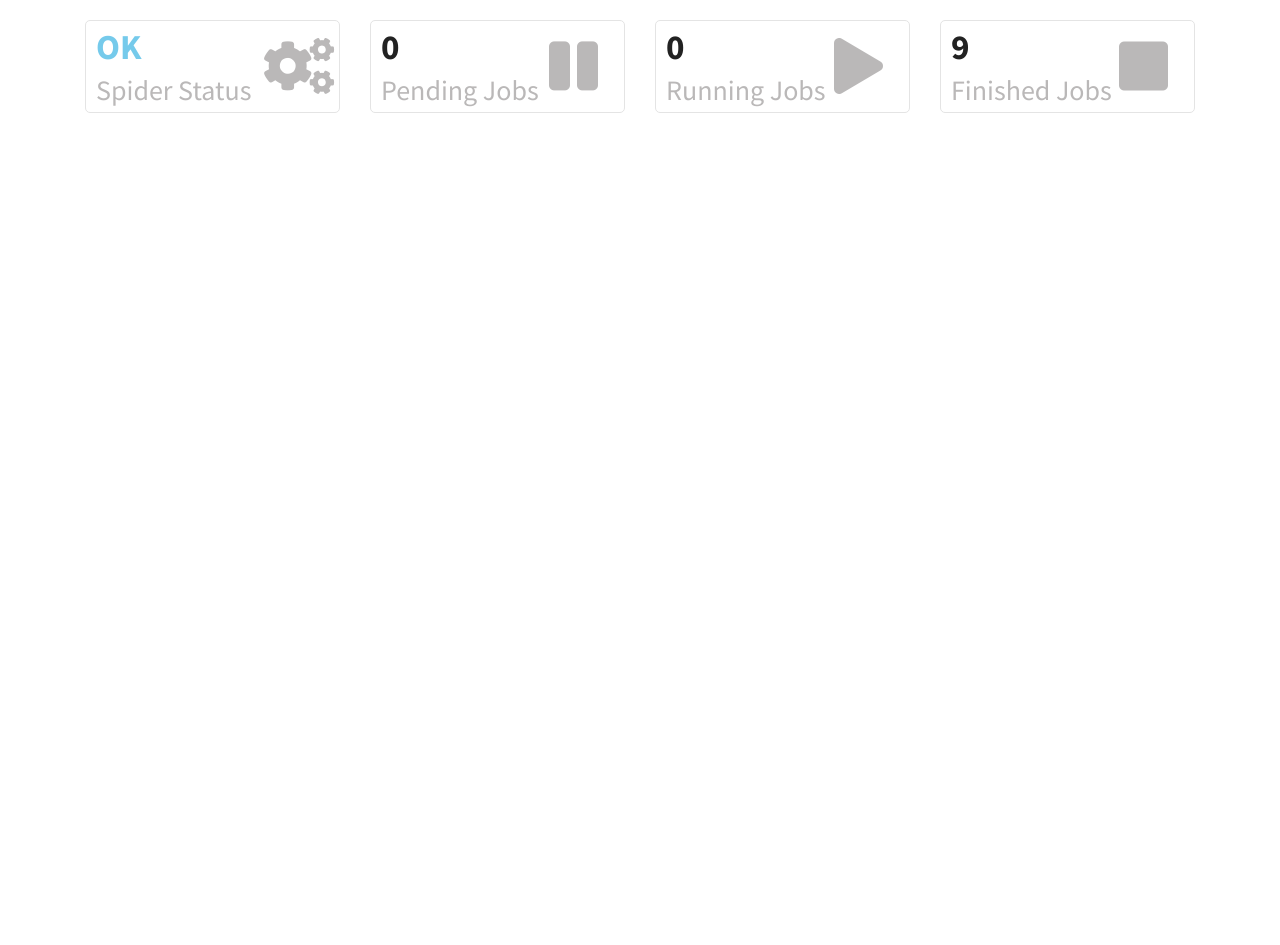
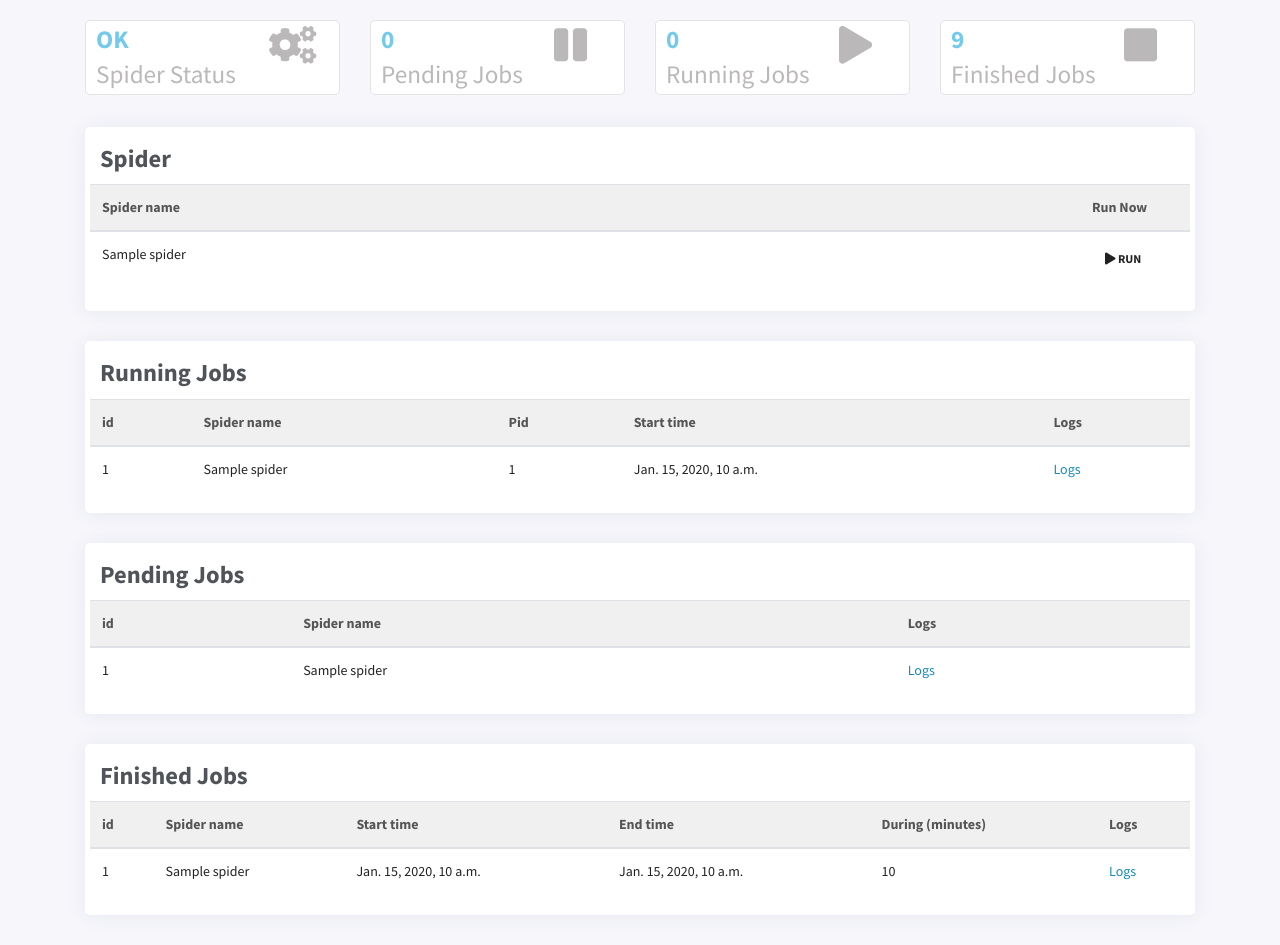
Before and after one commit to devopszcom/scrapy-ui, a Django app: template scrapy_ui/scrapy_ui/templates/crawler/status_node.html in a window 1280 px wide. Shown: the part 57-1002 px from the top of the page. Before the commit the page ends 170 px from the top, so only its background shows below. Run offline with Django 3.2, Linux system fonts and the light colour scheme; the template is opened without the code that fills it: most values are stand-ins (such as "Sample title", 1, 10 or a date in 2020); some libraries are stand-ins or nearby versions.

Commit message:
add status node page

```diff
--- a/scrapy_ui/scrapy_ui/crawler/urls.py
+++ b/scrapy_ui/scrapy_ui/crawler/urls.py
@@ -5,5 +5,5 @@ from . import views
 urlpatterns = [
     path('', views.index, name='index'),
     path('add-node', views.add_node, name='add_node'),
-    path('nodes/<int:node_id>/status', views.status_node, name='status_node'),
+    path('nodes/<int:node_id>/<str:project_name>/status', views.status_node, name='status_node'),
 ]
--- a/scrapy_ui/scrapy_ui/static/css/custom.css
+++ b/scrapy_ui/scrapy_ui/static/css/custom.css
@@ -1,3 +1,8 @@
+body{
+    background: #F6F6FB;
+    /*font-size: 1.1em;*/
+}
+
 .crawler-node a{
     color: #ffffff;
 }
@@ -34,10 +39,10 @@
     height: 20px;
     color: #BAB8B8;
     position: absolute;
-    right: 55px;
-    top: 4px;
+    right: 50px;
+    top: -3px;
     z-index: 1;
-    font-size: 4em;
+    font-size: 2.7em;
 }
 
 
@@ -50,12 +55,32 @@
 
 .tile-stats h3 {
     color: #BAB8B8;
-    font-size: 2em;
+    font-size: 1.8em;
 }
 
 
 .tile-stats .count {
-    font-size: 2.5em;
+    font-size: 1.8em;
     font-weight: bold;
     text-transform: uppercase;
 }
+
+.sui-box {
+    border-radius: 5px;
+    -webkit-box-shadow: 0 1px 20px 0 rgba(69,90,100,0.08);
+    box-shadow: 0 1px 20px 0 rgba(69,90,100,0.08);
+    border: none;
+    margin-bottom: 30px;
+    padding: 5px;
+    background: #FFFFFF;
+}
+
+.sui-box .title {
+    padding-top: 10px;
+    padding-left: 10px;
+
+    color: #505458;
+    font-weight: 600;
+    display: inline-block;
+    line-height: 1.4;
+}
--- a/scrapy_ui/scrapy_ui/templates/crawler/list_node.html
+++ b/scrapy_ui/scrapy_ui/templates/crawler/list_node.html
@@ -14,7 +14,7 @@
                 <small style="font-size: 50%">{{node.host}}:{{node.port}}</small>
             </h2>
             {% for project in node.projects %}
-            <a href="">
+            <a href="{% url 'crawler:status_node' node.id project %}">
                 <strong>{{project}}</strong>
             </a>
             {% endfor %}
--- a/scrapy_ui/scrapy_ui/templates/crawler/status_node.html
+++ b/scrapy_ui/scrapy_ui/templates/crawler/status_node.html
@@ -19,7 +19,7 @@
             <div class="tile-stats">
                 <div class="icon"><i class="fa fa-pause"></i>
                 </div>
-            <div class="count" style="text-transform: uppercase;">0</div>
+                <div class="count text-info" style="text-transform: uppercase;">0</div>
                 <h3>Pending Jobs</h3>
                 <!--<p>Lorem ipsum psdea itgum rixt.</p>-->
             </div>
@@ -29,7 +29,7 @@
             <div class="tile-stats">
                 <div class="icon"><i class="fa fa-play"></i>
                 </div>
-            <div class="count" style="text-transform: uppercase;">0</div>
+                <div class="count text-info" style="text-transform: uppercase;">0</div>
                 <h3>Running Jobs</h3>
                 <!--<p>Lorem ipsum psdea itgum rixt.</p>-->
             </div>
@@ -39,7 +39,7 @@
             <div class="tile-stats">
                 <div class="icon"><i class="fa fa-stop"></i>
                 </div>
-            <div class="count" style="text-transform: uppercase;">9</div>
+                <div class="count text-info" style="text-transform: uppercase;">9</div>
                 <h3>Finished Jobs</h3>
                 <!--<p>Lorem ipsum psdea itgum rixt.</p>-->
             </div>
@@ -47,4 +47,106 @@
 
     </div>
 
+
+
+    <div class="sui-box">
+        <h3 class="title">Spider</h3>
+        <table class="table ">
+            <thead class="thead-light">
+            <tr>
+                <th>Spider name</th>
+                <th width="10%">Run Now</th>
+            </tr>
+            </thead>
+            <tbody>
+            {% for spider in spiders %}
+                <tr>
+                    <td>{{ spider }}</td>
+                    <td><a class="btn btn-default" href=""><i
+                            class="fa fa-play"></i> Run</a></td>
+                </tr>
+            {% endfor %}
+            </tbody>
+        </table>
+    </div>
+
+    <div class="sui-box">
+        <h3 class="title">Running Jobs</h3>
+        <table class="table">
+            <thead class="thead-light">
+            <tr>
+                <th>id</th>
+                <th>Spider name</th>
+                <th>Pid</th>
+                <th>Start time</th>
+                <th>Logs</th>
+            </tr>
+            </thead>
+            <tbody>
+            {% for job in jobs.running %}
+                <tr>
+                    <td>{{ job.id }}</td>
+                    <td>{{ job.spider }}</td>
+                    <td>{{ job.pid }}</td>
+                    <td class="mm-time" data-utc="{{ job.start_time }}">{{ job.start_time }}</td>
+                    <td><a target="_blank" href="{{ log_url }}/{{ job.spider }}/{{ job.id }}.log">Logs</a></td>
+                </tr>
+            {% endfor %}
+            </tbody>
+        </table>
+    </div>
+
+    <div class="sui-box">
+        <h3 class="title">Pending Jobs</h3>
+        <table class="table">
+            <thead class="thead-light">
+            <tr>
+                <th>id</th>
+                <th>Spider name</th>
+                <th>Logs</th>
+            </tr>
+            </thead>
+            <tbody>
+            {% for job in jobs.pending %}
+                <tr>
+                    <td>{{ job.id }}</td>
+                    <td>{{ job.spider }}</td>
+                    <td><a target="_blank" href="{{ log_url }}/{{ job.spider }}/{{ job.id }}.log">Logs</a></td>
+                </tr>
+            {% endfor %}
+            </tbody>
+        </table>
+    </div>
+
+
+    <div class="sui-box">
+        <h3 class="title">Finished Jobs</h3>
+        <table class="table">
+            <thead class="thead-light">
+            <tr>
+                <th>id</th>
+                <th>Spider name</th>
+                <th>Start time</th>
+                <th>End time</th>
+                <th>During (minutes)</th>
+                <th>Logs</th>
+            </tr>
+            </thead>
+            <tbody>
+            {% for job in jobs.finished %}
+                <tr>
+                    <td>{{ job.id }}</td>
+                    <td>{{ job.spider }}</td>
+                    <td class="mm-time" data-utc="{{ job.start_time }}">{{ job.start_time }}</td>
+                    <td class="mm-time" data-utc="{{ job.end_time }}">{{ job.end_time }}</td>
+                    <td>{{ job.during|floatformat:-2 }}</td>
+                    <td><a target="_blank" href="{{ log_url }}/{{ job.spider }}/{{ job.id }}.log">Logs</a></td>
+                </tr>
+            {% endfor %}
+            </tbody>
+        </table>
+        </table>
+    </div>
+
+
 {% endblock %}
```
Also changed, not shown: scrapy_ui/scrapy_ui/crawler/views.py (+23 -4 lines), 1 other file. Lines whose indentation alone changed are shown as unchanged.
